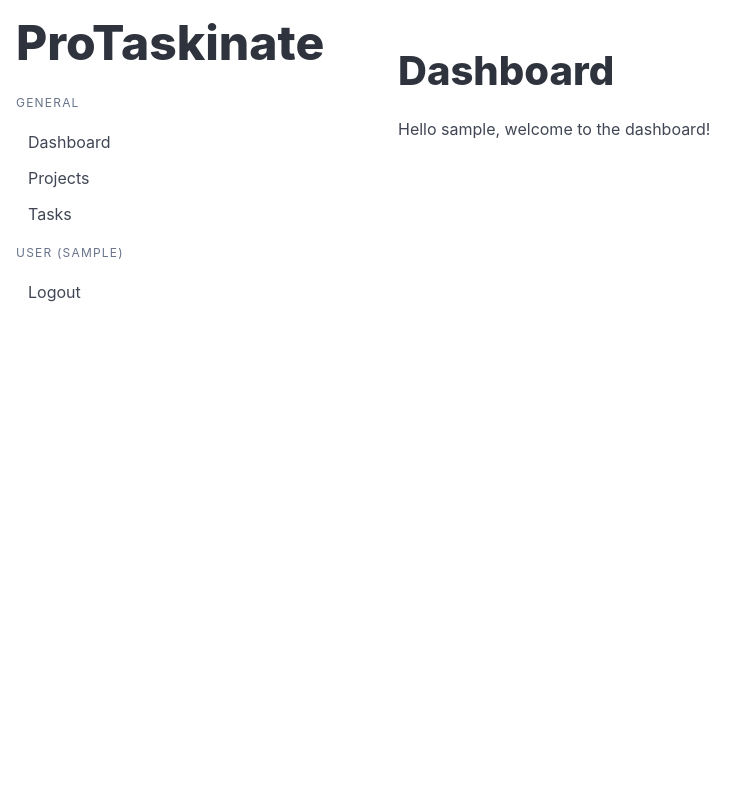
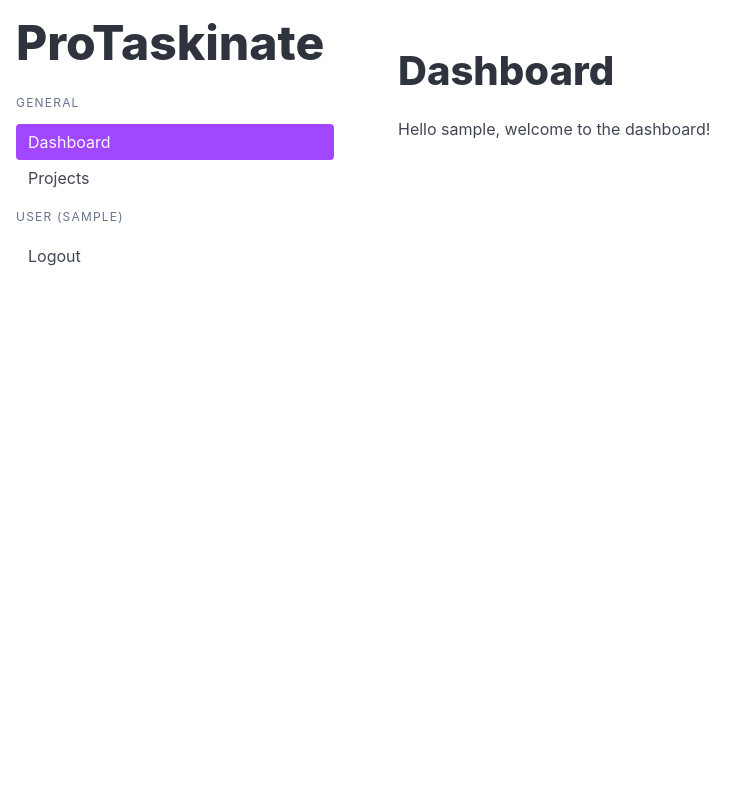
Before and after one commit to 3nd3r1/protaskinate, a Flask app: page /dashboard in a window 1280 px wide. Shown: the whole page, without its empty margins (0-756 px from the left). Run offline with Flask 3, Linux system fonts and the light colour scheme; the visitor is signed in with stand-in values (Sample User, id 1).

Commit message:
fix(templates): Add is-active on active link

```diff
--- a/protaskinate/templates/base.html
+++ b/protaskinate/templates/base.html
@@ -9,11 +9,13 @@
         <style>
             :root {
                 --background-offset: 1%;
+                --bulma-link-h: 269deg;
                 color-scheme: dark;
             }
             .menu {
                 --bulma-menu-item-background-l-delta: 1%;
                 --bulma-menu-item-hover-background-l-delta: 3%;
+                --bulma-menu-item-active-background-l-delta: 5%;
             }
         </style>
 	</head>
@@ -24,13 +26,8 @@
                 {% if current_user.is_authenticated %}
                     <p class="menu-label">General</p>
                     <ul class="menu-list">
-                        <li><a href="{{ url_for("dashboard.dashboard_route") }}">Dashboard</a></li>
-                    </ul>
-                    <ul class="menu-list">
-                        <li><a href="{{ url_for("projects.projects_route") }}">Projects</a></li>
-                    </ul>
-                    <ul class="menu-list">
-                        <li><a href="{{ url_for("tasks.tasks_route") }}">Tasks</a></li>
+                        <li><a href="{{ url_for("dashboard.dashboard_route") }}" class="{% if url_for("dashboard.dashboard_route") in request.path %}is-active{% endif %}">Dashboard</a></li>
+                        <li><a href="{{ url_for("project.project_list_route") }}" class="{% if url_for("project.project_list_route") in request.path %}is-active{% endif %}">Projects</a></li>
                     </ul>
                     <p class="menu-label">User ({{ current_user.username }})</p>
                     <ul class="menu-list">
@@ -39,10 +36,8 @@
                 {% else  %}
                     <p class="menu-label">General</p>
                     <ul class="menu-list">
-                        <li><a href="{{ url_for("login.login_route") }}">Login</a></li>
-                    </ul>
-                    <ul class="menu-list">
-                        <li><a href="{{ url_for("register.register_route") }}">Register</a></li>
+                        <li><a href="{{ url_for("login.login_route") }}" class="{% if url_for("login.login_route") in request.path %}is-active{% endif %}">Login</a></li>
+                        <li><a href="{{ url_for("register.register_route") }}" class="{% if url_for("register.register_route") in request.path %}is-active{% endif %}">Register</a></li>
                     </ul>
                 {% endif %}
             </aside>
```
